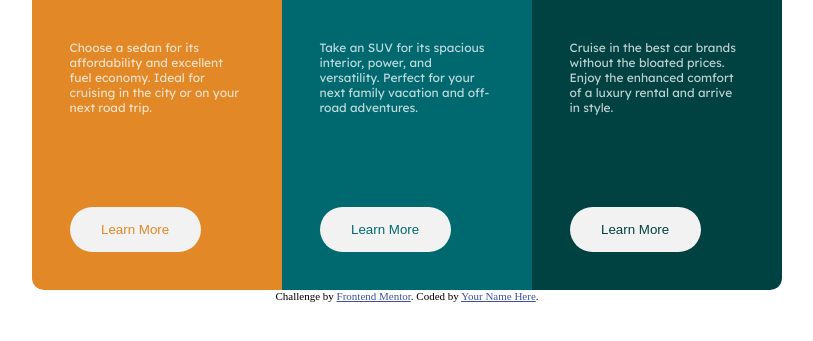
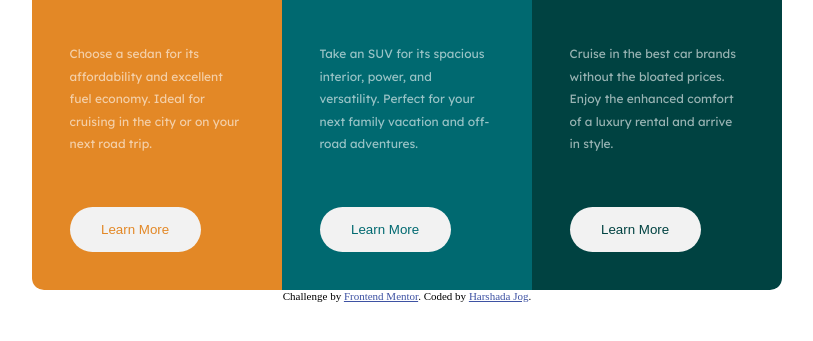
Before and after one commit to harshadajog/3-column-preview-card-component, a plain HTML site: page index.html in a window 1280 px wide. Shown: the part 221-562 px from the top of the page, without its empty margins (233-1046 px from the left). Drawn offline with Linux system fonts and the light colour scheme.

Commit message:
updated height

```diff
--- a/index.html
+++ b/index.html
@@ -74,7 +74,7 @@
   <footer>
   <div class="attribution">
     Challenge by <a href="https://www.frontendmentor.io?ref=challenge" target="_blank">Frontend Mentor</a>.
-    Coded by <a href="#">Your Name Here</a>.
+    Coded by <a href="#">Harshada Jog</a>.
   </div>
   </footer>
 </body>
--- a/style.css
+++ b/style.css
@@ -72,6 +72,9 @@ h1 {
     font-family: 'Lexend Deca', sans-serif;
     color: var(--color-white);
     font-size: 0.8rem;
+    line-height: 1.5rem;
+    margin: 1rem 0;
+    opacity: 0.8;
   }
 
   .cta {
```
